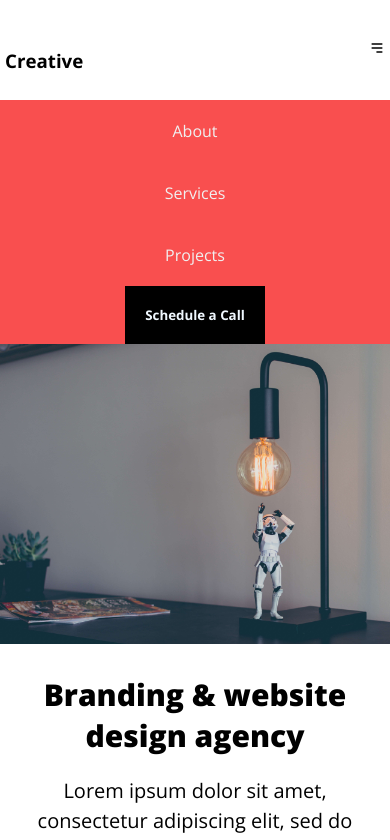
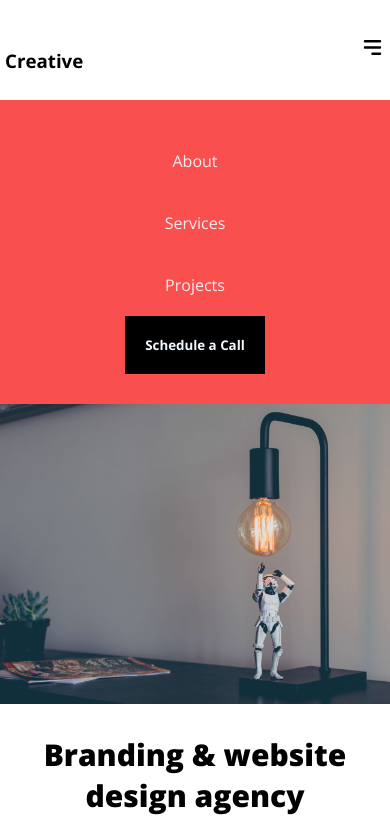
Before and after one commit to nejmiyassine01/creative, a React (Create React App) app: page / in a window 390 px wide. Shown: the top 840 px of the page. Built offline with nearby package versions, Linux system fonts and the light colour scheme.

Commit message:
Finish Website with responsive website

```diff
--- a/src/components/Navbar/Navbar.jsx
+++ b/src/components/Navbar/Navbar.jsx
@@ -1,9 +1,10 @@
-import React from 'react'
+import React, { useState } from 'react'
 import './Navbar.scss'
 import * as Hi from 'react-icons/hi'
 
 function Navbar() {
-    const handleClick = () => {console.log('clicked')}
+    const [menu, setMenu] = useState(false);
+    const handleClick = () => setMenu(!menu);
 
     return (
         <>
@@ -12,9 +13,11 @@ function Navbar() {
                     <div className="navbar_logo">
                         <h3>Creative</h3>
                     </div>
+
                     <div className="navbar_menu" onClick={handleClick}>
                         <Hi.HiMenuAlt3 />
                     </div>
+
                     <ul>
                         <li>
                             <a href="#about">About</a>
@@ -26,7 +29,7 @@ function Navbar() {
                 </div>
             </div>
 
-            <div className="nav active">
+            <div className={menu ? 'nav nav_hide' : 'nav nav_show'}>
                 <ul>
                     <li>
                         <a href="#about">About</a>
--- a/src/components/Navbar/Navbar.scss
+++ b/src/components/Navbar/Navbar.scss
@@ -1,7 +1,7 @@
 @mixin link {
     color: #f0f0f0;
     padding: 20px;
-    transition: all .3s ease-in-out;
+    transition: all .1s ease;
 
     &:hover {
         color: rgb(255, 255, 255);
@@ -67,6 +67,7 @@
 
     &_menu {
         display: none;
+        font-size: 25px;
     }
 
     &_logo {
@@ -78,11 +79,15 @@
 }
 
 .nav {
-    display: block;
     background: #F94F4F;
+    padding: 30px;
 
-    & .active {
+    &_hide {
+        display: none;
+    }
 
+    &_show {
+        display: block;
     }
 
     & ul {
```
Also changed, not shown: 1 other file (tests, documents, lock files or other folders).
